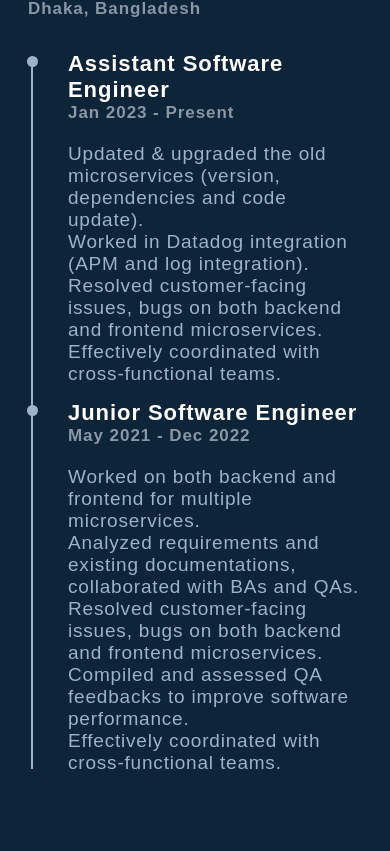
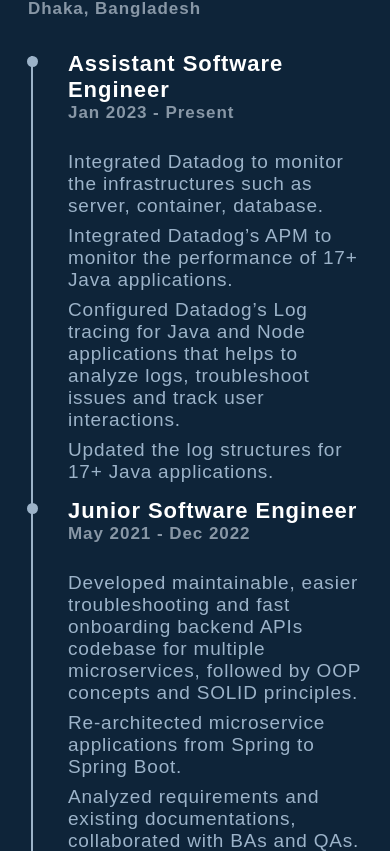
Before and after one commit to hrOarr/Portfolio, a React (Create React App) app: page / in a window 390 px wide. Shown: the part 1373-2224 px from the top of the page. Built offline with nearby package versions, Linux system fonts and the light colour scheme.

Commit message:
added some updates on few places

```diff
--- a/src/components/experience/ExperienceCard.jsx
+++ b/src/components/experience/ExperienceCard.jsx
@@ -41,7 +41,7 @@ const ExperienceCard = ({experience}) => {
                                             <ul className="pt-1">
                                                 {
                                                     role.responsibilities && role.responsibilities.map((responsibility) => (
-                                                        <li>{responsibility}</li>
+                                                        <li className="pt-2">{responsibility}</li>
                                                     ))
                                                 }
                                             </ul>
--- a/src/components/project/ProjectCard.jsx
+++ b/src/components/project/ProjectCard.jsx
@@ -4,14 +4,14 @@ import './ProjectCard.css';
 const ProjectCard = ({project}) => {
     return (
         <div className="project-card">
-            <img alt="" src={project.preview} className="preview-img h-45"/>
+            <a href={project.link} target={'_blank'} rel='noreferrer'>
+                <img alt="" src={project.preview} className="preview-img h-45"/>
+            </a>
 
             <div className="p-4">
-                <a href={project.link} target={'_blank'} rel='noreferrer'>
-                    <h4 className="project-title">
-                        {project.title}
-                    </h4>
-                </a>
+                <h4 className="project-title">
+                    {project.title}
+                </h4>
                 <p className="project-description">
                     {project.description}
                 </p>
--- a/src/pages/experiences/WorkExperience.jsx
+++ b/src/pages/experiences/WorkExperience.jsx
@@ -36,10 +36,10 @@ const experiences = [
                 start_time: 'Jan 2023',
                 end_time: 'Present',
                 responsibilities: [
-                    'Updated & upgraded the old microservices (version, dependencies and code update).',
-                    'Worked in Datadog integration (APM and log integration).',
-                    'Resolved customer-facing issues, bugs on both backend and frontend microservices.',
-                    'Effectively coordinated with cross-functional teams.'
+                    'Integrated Datadog to monitor the infrastructures such as server, container, database.',
+                    "Integrated Datadog’s APM to monitor the performance of 17+ Java applications.",
+                    'Configured Datadog’s Log tracing for Java and Node applications that helps to analyze logs, troubleshoot issues and track user interactions.',
+                    'Updated the log structures for 17+ Java applications.'
                 ]
             },
             {
@@ -47,7 +47,9 @@ const experiences = [
                 start_time: 'May 2021',
                 end_time: 'Dec 2022',
                 responsibilities: [
-                    'Worked on both backend and frontend for multiple microservices.',
+                    'Developed maintainable, easier troubleshooting and fast onboarding backend APIs ' +
+                    'codebase for multiple microservices, followed by OOP concepts and SOLID principles.',
+                    'Re-architected microservice applications from Spring to Spring Boot.',
                     'Analyzed requirements and existing documentations, collaborated with BAs and QAs.',
                     'Resolved customer-facing issues, bugs on both backend and frontend microservices.',
                     'Compiled and assessed QA feedbacks to improve software performance.',
--- a/src/pages/home/Home.jsx
+++ b/src/pages/home/Home.jsx
@@ -10,7 +10,7 @@ const Home = () => {
     return (
         <div name="home" className="main-div"
         >
-            <div className="flex pt-28 pb-10 md:pt-40 lg:pt-44 xl:pt-52 md:pb-14 md:max-w-7xl mx-auto p-5 md:p-4">
+            <div className="flex pt-28 pb-10 md:pt-36 lg:pt-44 xl:pt-52 md:pb-14 md:max-w-7xl mx-auto p-5 md:p-4">
                 <div>
                     <div className="md:flex greeting-main md:text-start text-center">
                         <div className="">
--- a/src/pages/skills/Skills.jsx
+++ b/src/pages/skills/Skills.jsx
@@ -1,6 +1,6 @@
 import React from 'react';
-import ActiveMQ from '../../assets/images/dev-icons/apache_activemq_icon.svg';
-import Hibernate from '../../assets/images/dev-icons/hibernate_icon.svg';
+import Datadog from '../../assets/images/skills/Datadog.png';
+import RestAPI from '../../assets/images/skills/rest-api.png';
 import {motion} from "framer-motion";
 import SkillCard from "../../components/skill/skillCard";
 import './Skills.css';
@@ -145,6 +145,10 @@ const skills = [
             {
                 img: 'https://cdn.jsdelivr.net/gh/devicons/devicon/icons/nginx/nginx-original.svg',
                 name: "Nginx"
+            },
+            {
+                img: Datadog,
+                name: "Datadog"
             }
         ]
     },
@@ -152,8 +156,8 @@ const skills = [
         name: 'Web Services and APIs',
         sets: [
             {
-                img: '',
-                name: 'Restful APIs'
+                img: RestAPI,
+                name: 'Restful API'
             }
         ]
     }
```
Also changed, not shown: src/assets/images/skills/Datadog.png (added), src/assets/images/skills/rest-api.png (added).
